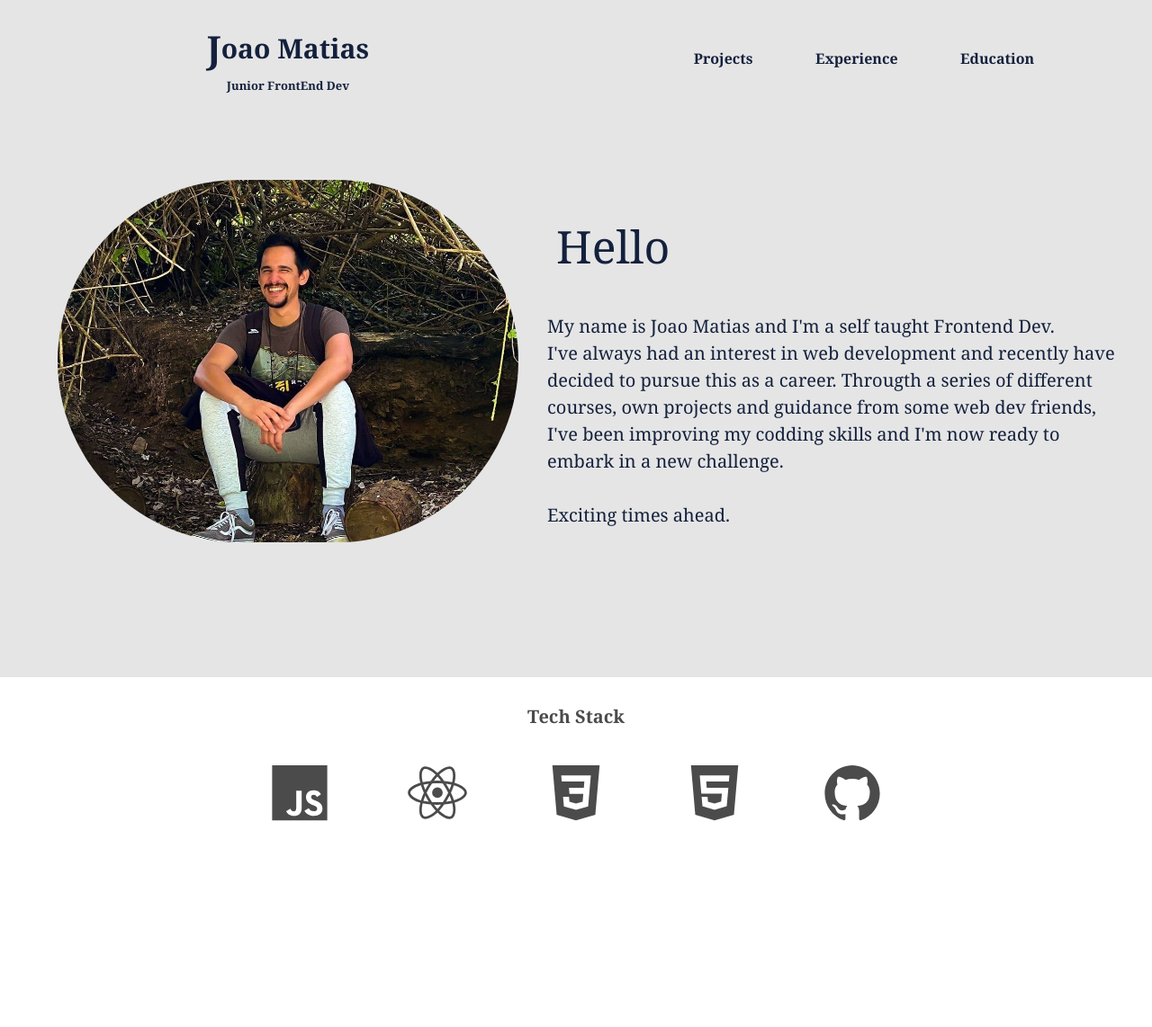
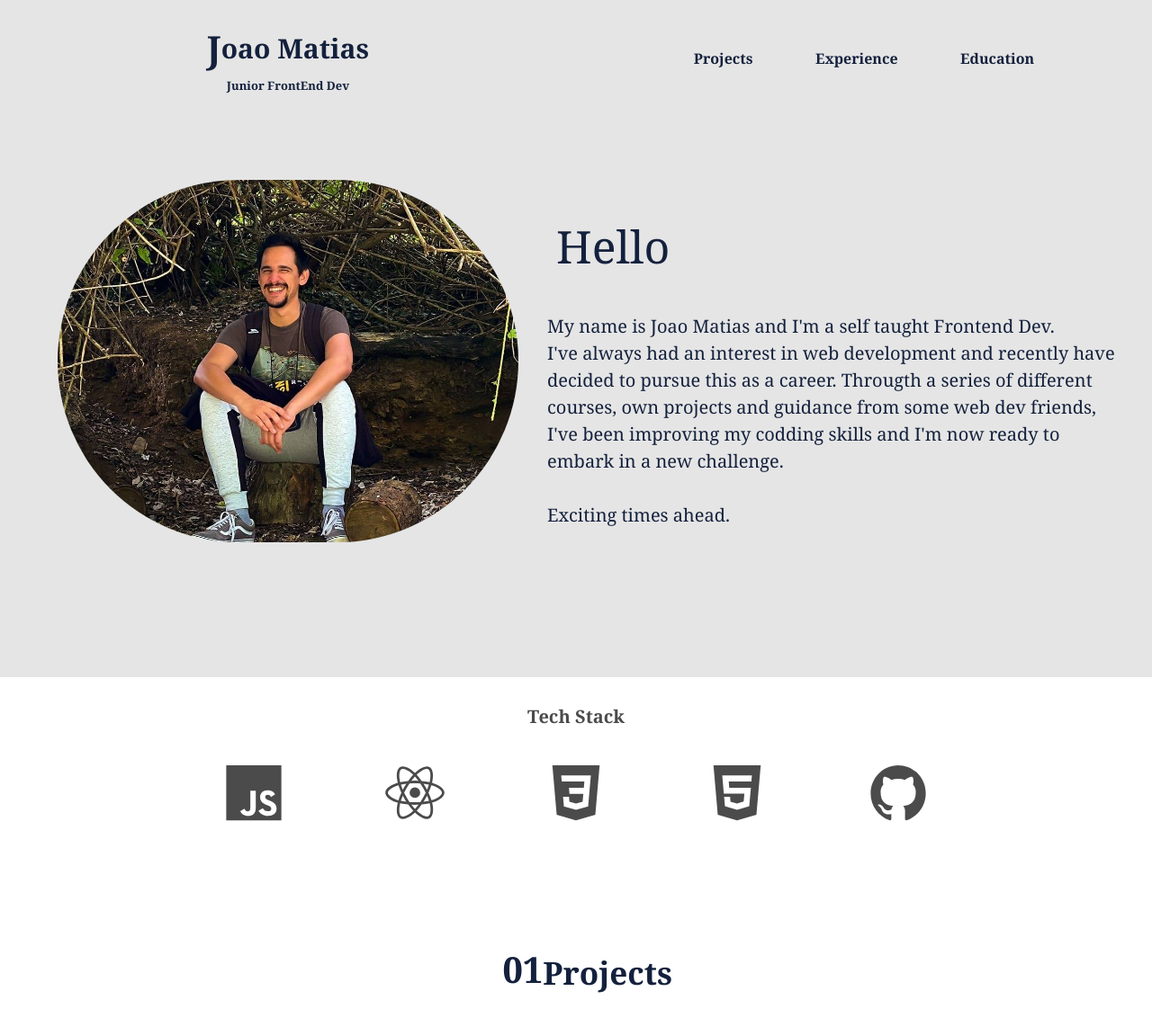
Before and after one commit to Joao-Matias/my-cv, a React (Create React App) app: page / in a window 1280 px wide. Shown: the top 1142 px of the page at 90% size. Before the commit the page ends 953 px from the top, so only its background shows below. Built offline with nearby package versions, Linux system fonts and the light colour scheme.

Commit message:
Html tags changed, and new projects folder created for the new section

```diff
--- a/src/App.js
+++ b/src/App.js
@@ -1,7 +1,15 @@
 import Landing from './components/landing';
+import Projects from './components/prjects';
 
 function App() {
-  return <Landing />;
+  return (
+    <>
+      <Landing />
+      <main>
+        <Projects />
+      </main>
+    </>
+  );
 }
 
 export default App;
--- a/src/components/landing/landing.component.jsx
+++ b/src/components/landing/landing.component.jsx
@@ -12,7 +12,7 @@ import gitLogo from '../../img/logo-github.svg';
 
 const Landing = () => {
   return (
-    <header className={style.landingContainer}>
+    <section className={style.landingContainer}>
       <Nav />
       <section className={style.landingHero}>
         <div className={style.landingImgBox}>
@@ -70,7 +70,7 @@ const Landing = () => {
           />
         </div>
       </div>
-    </header>
+    </section>
   );
 };
 
--- a/src/components/landing/landing.module.css
+++ b/src/components/landing/landing.module.css
@@ -72,7 +72,7 @@
 .landingJobTech {
   display: flex;
 
-  width: 60%;
+  width: 70%;
   height: 20rem;
 }
 
--- a/src/components/nav/nav.component.jsx
+++ b/src/components/nav/nav.component.jsx
@@ -2,7 +2,7 @@ import style from './nav.module.css';
 
 const Nav = () => {
   return (
-    <nav className={style.landingNav}>
+    <header className={style.landingNav}>
       <div className={style.landingNavNameBox}>
         <div className={style.landingNavName}>
           <h3 className={style.landingNavNameFirst}>J</h3>
@@ -14,18 +14,26 @@ const Nav = () => {
         </div>
       </div>
 
-      <div className={style.landingNavMenu}>
-        <div className={style.landingNavMenuBox}>
-          <h4 className={style.landingMenuTitles}>Projects</h4>
-        </div>
-        <div className={style.landingNavMenuBox}>
-          <h4 className={style.landingMenuTitles}>Experience</h4>
-        </div>
-        <div className={style.landingNavMenuBox}>
-          <h4 className={style.landingMenuTitles}>Education</h4>
-        </div>
-      </div>
-    </nav>
+      <nav className={style.landingNavMenu}>
+        <ul className={style.landingNavMenuList}>
+          <li className={style.landingNavMenuBox}>
+            <a className={style.landingMenuTitles} href='#'>
+              Projects
+            </a>
+          </li>
+          <li className={style.landingNavMenuBox}>
+            <a className={style.landingMenuTitles} href='#'>
+              Experience
+            </a>
+          </li>
+          <li className={style.landingNavMenuBox}>
+            <a className={style.landingMenuTitles} href='#'>
+              Education
+            </a>
+          </li>
+        </ul>
+      </nav>
+    </header>
   );
 };
 
--- a/src/components/nav/nav.module.css
+++ b/src/components/nav/nav.module.css
@@ -63,9 +63,13 @@
 }
 
 .landingNavMenu {
+  width: 35%;
+}
+
+.landingNavMenuList {
   display: flex;
-
-  width: 35%;
+  list-style-type: none;
+  padding: 0;
 }
 
 .landingNavMenuBox {
@@ -78,4 +82,8 @@
 
 .landingMenuTitles {
   font-size: 1.6rem;
+  font-family: inherit;
+  font-weight: 600;
+
+  text-decoration: none;
 }
--- /dev/null
+++ b/src/components/prjects/index.js
@@ -0,0 +1 @@
+export { default } from './projects.component';
--- /dev/null
+++ b/src/components/prjects/projects.component.jsx
@@ -0,0 +1,16 @@
+import React from 'react';
+
+import style from './projects.module.css';
+
+const Projects = () => {
+  return (
+    <section className={style.projectsContainer}>
+      <header className={style.projectsContainerHeader}>
+        <h1 className={style.projectsContainerNumeral}>01</h1>
+        <h1 className={style.projectsContainerTitle}> Projects</h1>
+      </header>
+    </section>
+  );
+};
+
+export default Projects;
--- /dev/null
+++ b/src/components/prjects/projects.module.css
@@ -0,0 +1,29 @@
+.projectsContainer {
+  width: 75%;
+  height: 10rem;
+
+  margin-top: 10rem;
+}
+
+.projectsContainerHeader {
+  display: flex;
+  width: 17%;
+  align-items: flex-end;
+}
+
+.projectsContainerNumeral {
+  font-size: 4rem;
+}
+
+.projectsContainerTitle {
+  display: flex;
+
+  justify-content: center;
+
+  font-size: 3.5rem;
+}
+
+.projectsContainerTitle,
+.projectsContainerNumeral {
+  color: #14213d;
+}
```
